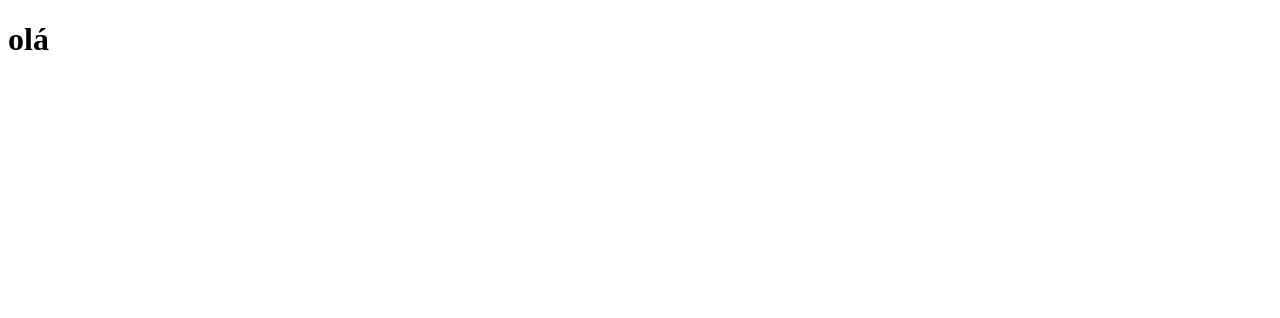
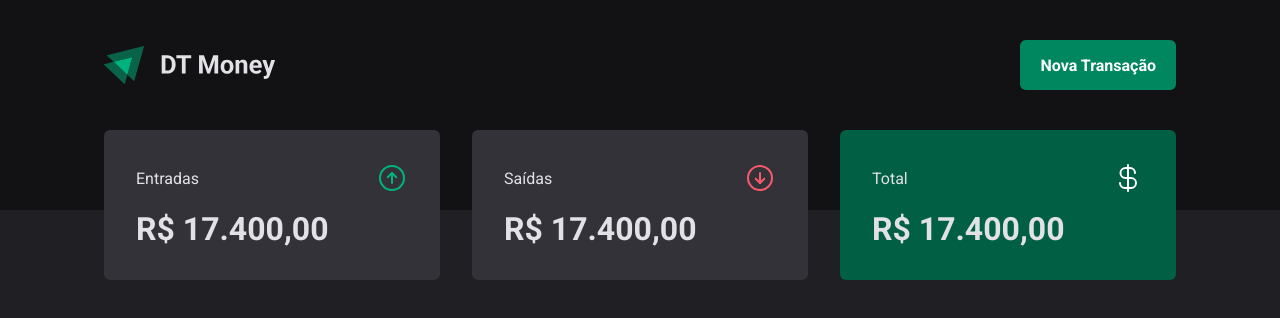
Before and after one commit to gustavomarques00/DT-Money-2.0, a React (Vite) app: page / in a window 1280 px wide. Shown: the top 318 px of the page. Built offline with nearby package versions, Linux system fonts and the light colour scheme.

Commit message:
criação do Header e Cards

```diff
--- a/package.json
+++ b/package.json
@@ -9,6 +9,7 @@
     "preview": "vite preview"
   },
   "dependencies": {
+    "phosphor-react": "^1.4.1",
     "react": "^18.2.0",
     "react-dom": "^18.2.0",
     "styled-components": "^5.3.5"
--- a/src/App.tsx
+++ b/src/App.tsx
@@ -1,10 +1,13 @@
 import { ThemeProvider } from "styled-components";
+import { Transactions } from "./pages/Transactions";
+import { GlobalStyle } from "./styles/global";
 import { defaultTheme } from "./styles/themes/default";
 
 export function App() {
   return (
     <ThemeProvider theme={defaultTheme}>
-      <h1> olá </h1>
+      <GlobalStyle />
+      <Transactions />
     </ThemeProvider>
   )
 }
--- /dev/null
+++ b/src/components/Header/index.tsx
@@ -0,0 +1,13 @@
+import { HeaderContainer, HeaderContent, NewTransactionButton } from "./styles";
+import logoImg from '../../assets/logo.svg'
+
+export function Header(){
+  return(
+    <HeaderContainer>
+      <HeaderContent>
+        <img src={logoImg} alt="" />
+        <NewTransactionButton>Nova Transação</NewTransactionButton>
+      </HeaderContent>
+    </HeaderContainer>
+  )
+}
--- /dev/null
+++ b/src/components/Header/styles.ts
@@ -0,0 +1,33 @@
+import styled from "styled-components";
+
+export  const HeaderContainer = styled.header`
+  background: ${props => props.theme["gray-900"]};
+  padding: 2.5rem 0 7.5rem;
+`
+
+export const HeaderContent = styled.div`
+  width: 100%;
+  max-width: 1120px;
+  margin: 0 auto;
+  padding: 0 1.5rem;
+
+  display: flex;
+  justify-content: space-between;
+  align-items: center;
+`
+
+export const NewTransactionButton = styled.button`
+  height: 50px;
+  border: 0;
+  background: ${props => props.theme["green-500"]};
+  color: ${props => props.theme.white};
+  font-weight: bold;
+  padding: 0 1.25rem;
+  border-radius: 6px;
+  cursor:  pointer;
+
+  &:hover{
+    background: ${props => props.theme["green-700"]};
+    transition: background-color 0.5s;
+  }
+`
--- /dev/null
+++ b/src/components/Summary/index.tsx
@@ -0,0 +1,36 @@
+import { ArrowCircleDown, ArrowCircleUp, CurrencyDollar } from "phosphor-react";
+import { SummaryCard, SummaryContainer } from "./styles";
+
+export function Summary(){
+  return(
+    <SummaryContainer>
+      <SummaryCard>
+        <header>
+          <span>Entradas</span>
+          <ArrowCircleUp size={32} color="#00b37e"/>
+        </header>
+
+        <strong>R$ 17.400,00</strong>
+      </SummaryCard>
+
+      <SummaryCard>
+        <header>
+          <span>Saídas</span>
+          <ArrowCircleDown size={32} color="#f75a68"/>
+        </header>
+
+        <strong>R$ 17.400,00</strong>
+      </SummaryCard>
+
+      <SummaryCard variant="green">
+        <header>
+          <span>Total</span>
+          <CurrencyDollar size={32} color="#fff"/>
+        </header>
+
+        <strong>R$ 17.400,00</strong>
+      </SummaryCard>
+    </SummaryContainer>
+  )
+
+}
--- /dev/null
+++ b/src/components/Summary/styles.ts
@@ -0,0 +1,42 @@
+import styled, { css } from "styled-components";
+
+export const SummaryContainer = styled.section`
+  width: 100%;
+  max-width: 1120px;
+  margin: 0 auto;
+  padding: 0 1.5rem;
+
+  display: grid;
+  grid-template-columns: repeat(3, 1fr);
+  gap: 2rem;
+
+  margin-top: -5rem;
+`
+
+interface SummaryCardProps {
+  variant?: 'green'
+}
+
+export const SummaryCard = styled.div<SummaryCardProps>`
+  background: ${props => props.theme["gray-600"]};
+  border-radius: 6px;
+  padding: 2rem;
+
+  header {
+    display: flex;
+    align-items: center;
+    justify-content: space-between;
+    color: ${props => props.theme["gray-100"]};
+  }
+
+
+  strong {
+    display: block;
+    margin-top: 1rem;
+    font-size: 2rem;
+  }
+
+  ${props => props.variant == 'green' && css`
+    background: ${props.theme["green-700"]};
+  `}
+`
--- /dev/null
+++ b/src/pages/Transactions/index.tsx
@@ -0,0 +1,11 @@
+import { Header } from "../../components/Header";
+import { Summary } from "../../components/Summary";
+
+export function Transactions(){
+  return(
+    <div>
+      <Header />
+      <Summary />
+    </div>
+  )
+}
--- a/src/styles/global.ts
+++ b/src/styles/global.ts
@@ -13,7 +13,7 @@
   }
 
   body{
-    background-color: ${props => props.theme['gray-500']};
+    background-color: ${props => props.theme['gray-800']};
     color: ${props => props.theme['gray-100']};
     -webkit-font-smoothing: antialiased;
   }
```
Also changed, not shown: src/assets/Logo.svg (added), src/pages/Transactions/styles.ts (added), 1 other file (tests, documents, lock files or other folders).
